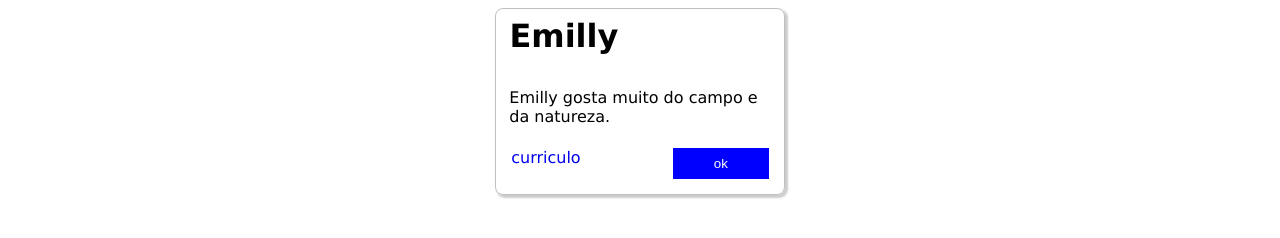
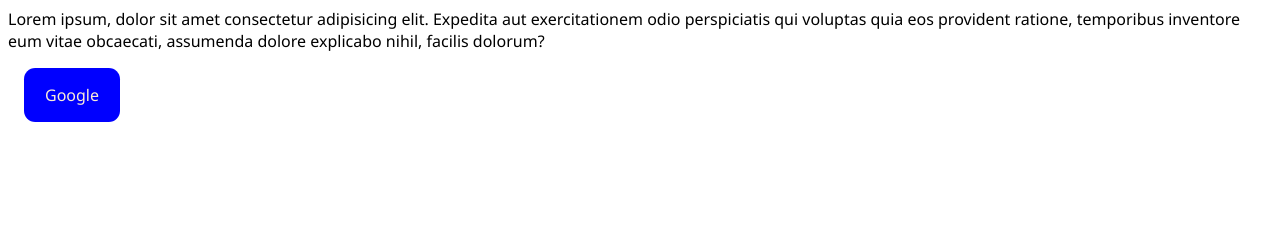
Before and after one commit to nicollefernnandes/design-de-interface, a plain HTML site: page index.html in a window 1280 px wide. Drawn offline with Linux system fonts and the light colour scheme.

Commit message:
Add files via upload

```diff
--- a/index.html
+++ b/index.html
@@ -1,63 +1,38 @@
 <!DOCTYPE html>
-<html lang="pt-br">
+<html lang="en">
 <head>
     <meta charset="UTF-8">
     <meta name="viewport" content="width=device-width, initial-scale=1.0">
-    <title>Cartão</title>
+    <title>Document</title>
     <style>
-        html, body {
+
+        body {
+            font-family: 'Segoe UI', Tahoma, Geneva, Verdana, sans-serif;
             font-size: 16px;
-            font-family: Verdana, Geneva, Tahoma, sans-serif;
         }
 
-        .cartao{
-            width: 18rem;
-            border: 1px #c4bfbb solid;
-            margin: 0.5rem auto;
-            border-radius: 0.5rem;
-            box-shadow: 2px 2px 2px 1px rgba(0, 0, 0, 0.2);
+        a {
+            display: block;
+            background-color: blue;
+            color: antiquewhite;
+            padding: 1rem;
+            width: 4rem;
+            margin: 1rem;
+            text-align: center;
+            text-decoration: none;
+            border-radius: 0.7rem;
         }
-        img{
-            width: 16rem;
-            margin: 0.1rem 1rem;
-        }
-        footer{
-            display: flex;
-            justify-content: space-between;
-            padding: 0.95rem;
-        }
-        button{
-            background-color: blue;
-            padding: 0.5rem;
-            color: white;
-            width: 6rem;
-            border: none;
-        }
-        a{
-            text-decoration: none;
-        }
-        p{
-            margin: 0.4rem 0.83rem;
-        }
-        h1{
-            margin: 0.5rem 0.84rem;
+
+        a:hover {
+            padding: 1.1rem;
+            background-color: brown;
+            font-weight: bolder;
         }
     </style>
 </head>
 <body>
-    <div class="cartao">
-        <h1 class="titulo">Emilly</h1>
-        <div class="corpo">
-            <img src="imagem.avif" alt="" class="imagem">
-
-            <p>
-                Emilly gosta muito do campo e da natureza.
-            </p>
-        </div>
-        <footer class="rodape">
-            <a href="curriculo.html">curriculo</a>
-            <button>ok</button>
-        </footer>
-    </div>
+    Lorem ipsum, dolor sit amet consectetur adipisicing elit.
+    Expedita aut exercitationem odio perspiciatis qui voluptas quia eos provident ratione, temporibus inventore eum vitae obcaecati, assumenda dolore explicabo nihil, facilis dolorum?
+    <a href="http://google.com.br">Google</a>
 </body>
 </html>
```
